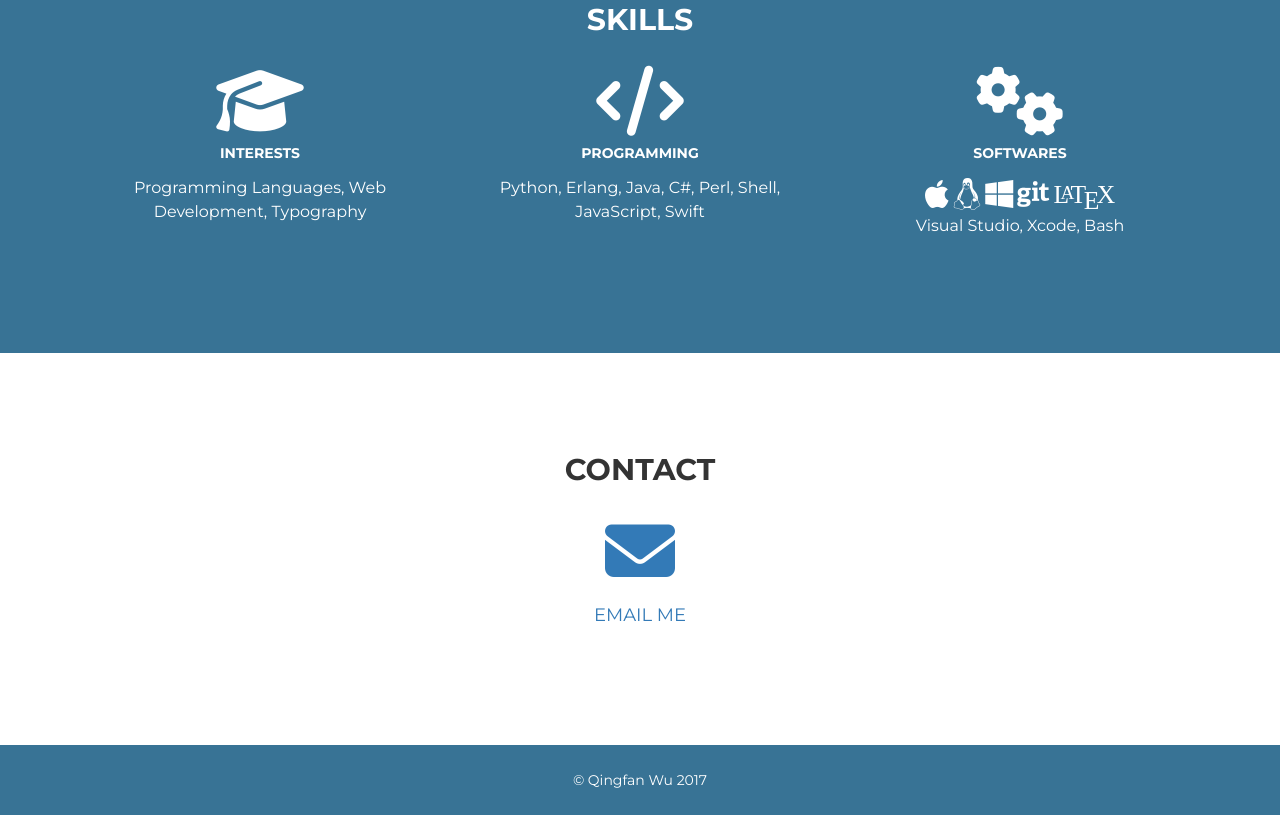
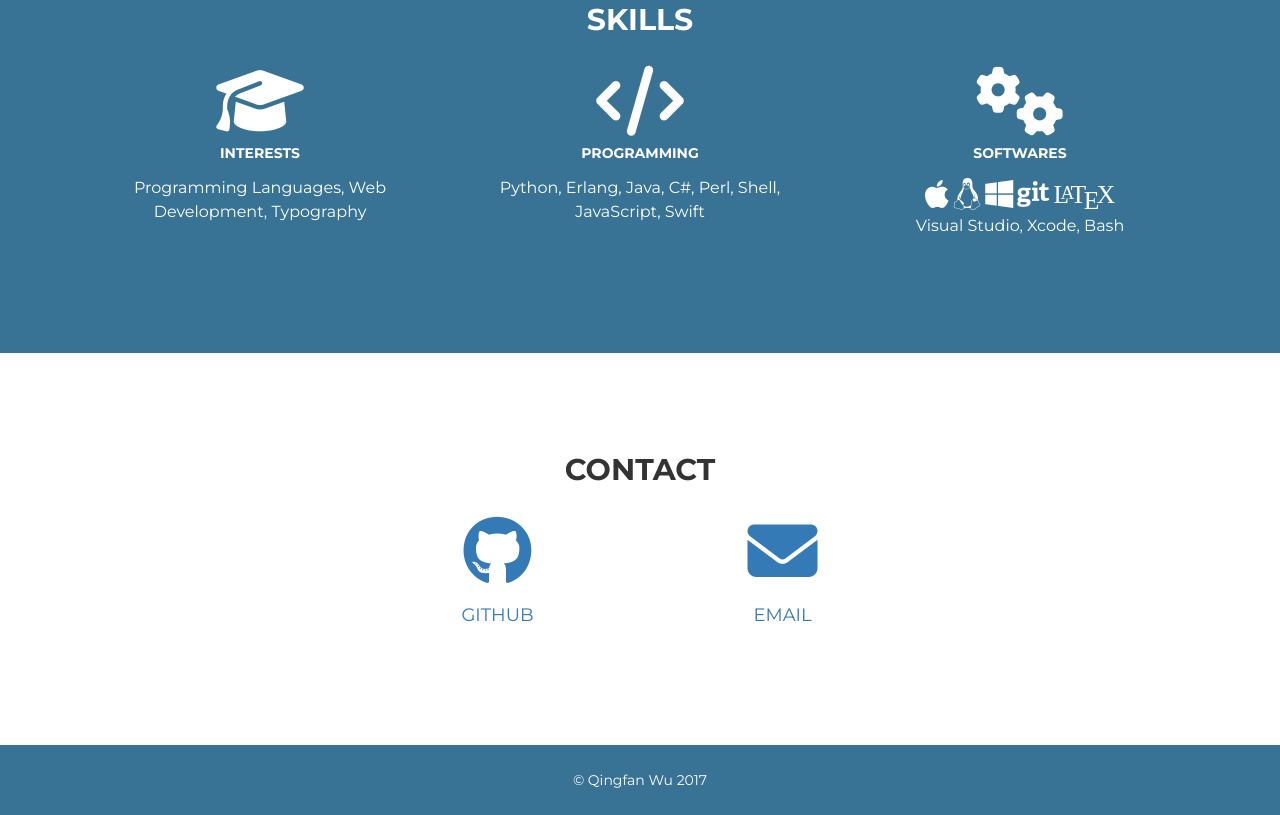
Before and after one commit to wqfan/wqfan.github.io, a plain HTML site: page index.html in a window 1280 px wide. Shown: the part 1203-2018 px from the top of the page. Drawn offline with nearby package versions, Linux system fonts and the light colour scheme.

Commit message:
Update contact info

```diff
--- a/index.html
+++ b/index.html
@@ -83,8 +83,12 @@
                 <div class="row">
                     <div class="col-lg-12 text-center">
                         <h2 class="text-center title">Contact</h2>
-                        <a href="mailto:wqfan@outlook.com"><i class="fa fa-envelope fa-5x"></i><br><p class="text-uppercase">Email me</p>
-                        </a>
+                        <div class="col-lg-offset-3 col-lg-3 text-center">
+                          <a href="https://github.com/wqfan"><i class="fa fa-github fa-5x"></i><br><p class="text-uppercase">GitHub</p></a>
+                        </div>
+                        <div class="col-lg-3 text-center">
+                          <a href="mailto:qingfan@jhu.edu"><i class="fa fa-envelope fa-5x"></i><br><p class="text-uppercase">Email</p></a>
+                        </div>
                 </div>
             </div>
         </section>
```
